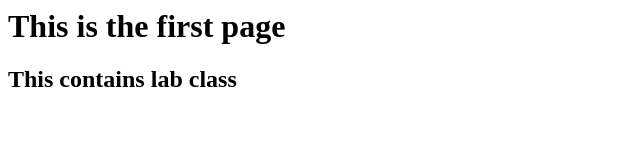
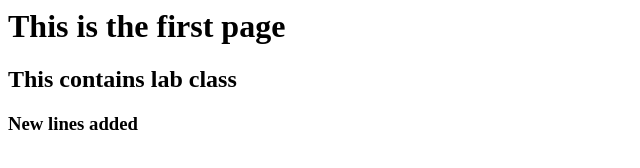
Before and after one commit to avinashchennu/OSclass, a plain HTML site: page index.html in a window 1280 px wide. Shown: the whole page, without its empty margins (0-640 px from the left). Drawn offline with Linux system fonts and the light colour scheme.

Commit message:
fourth commit added

```diff
--- a/index.html
+++ b/index.html
@@ -7,4 +7,7 @@
 	<h1>This is the first page </h1>
 	<h2> This contains lab class </h2>
 </body>
+<title>Changes after first commit</title>
+<h3> New lines added</h3>
+
 </html>
```
